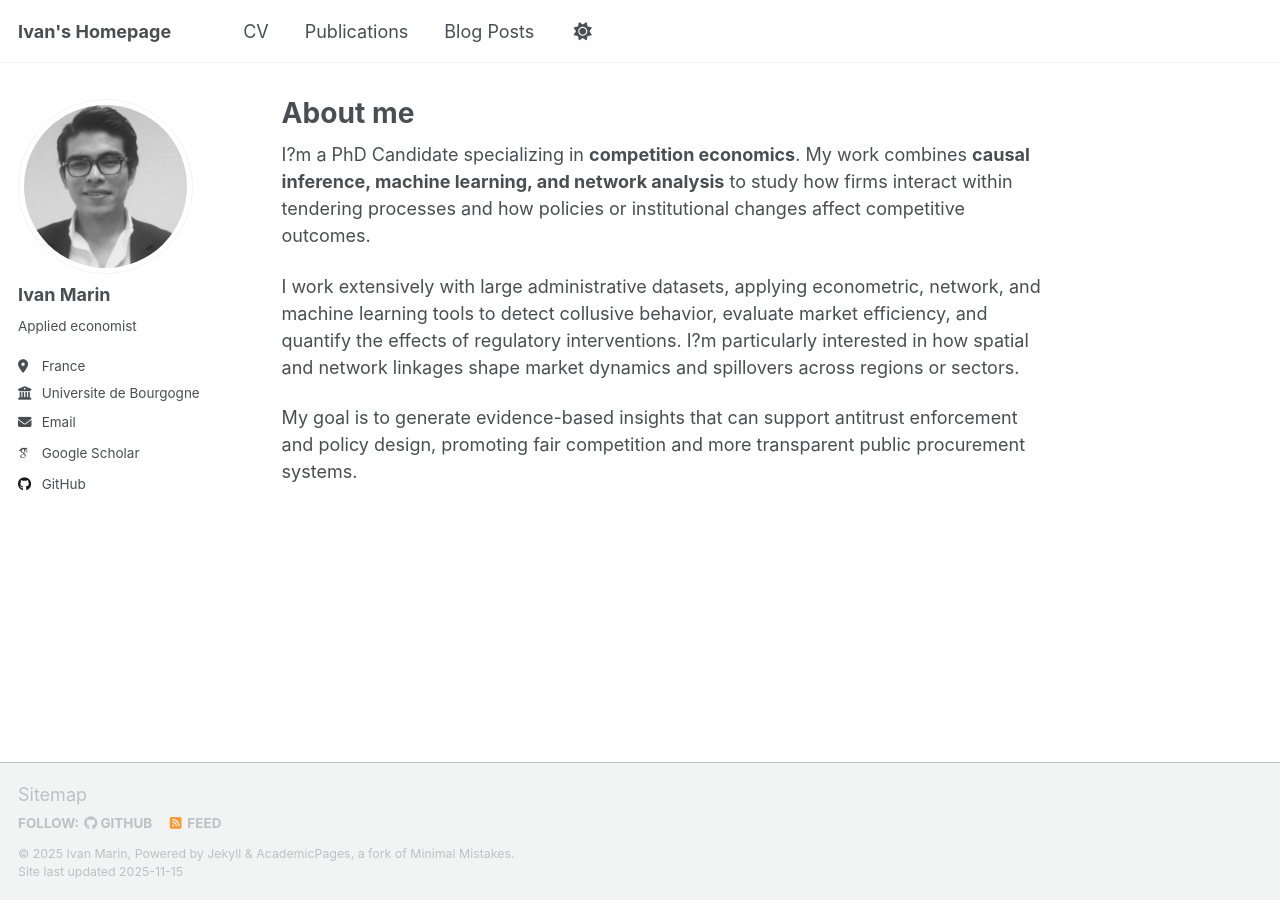
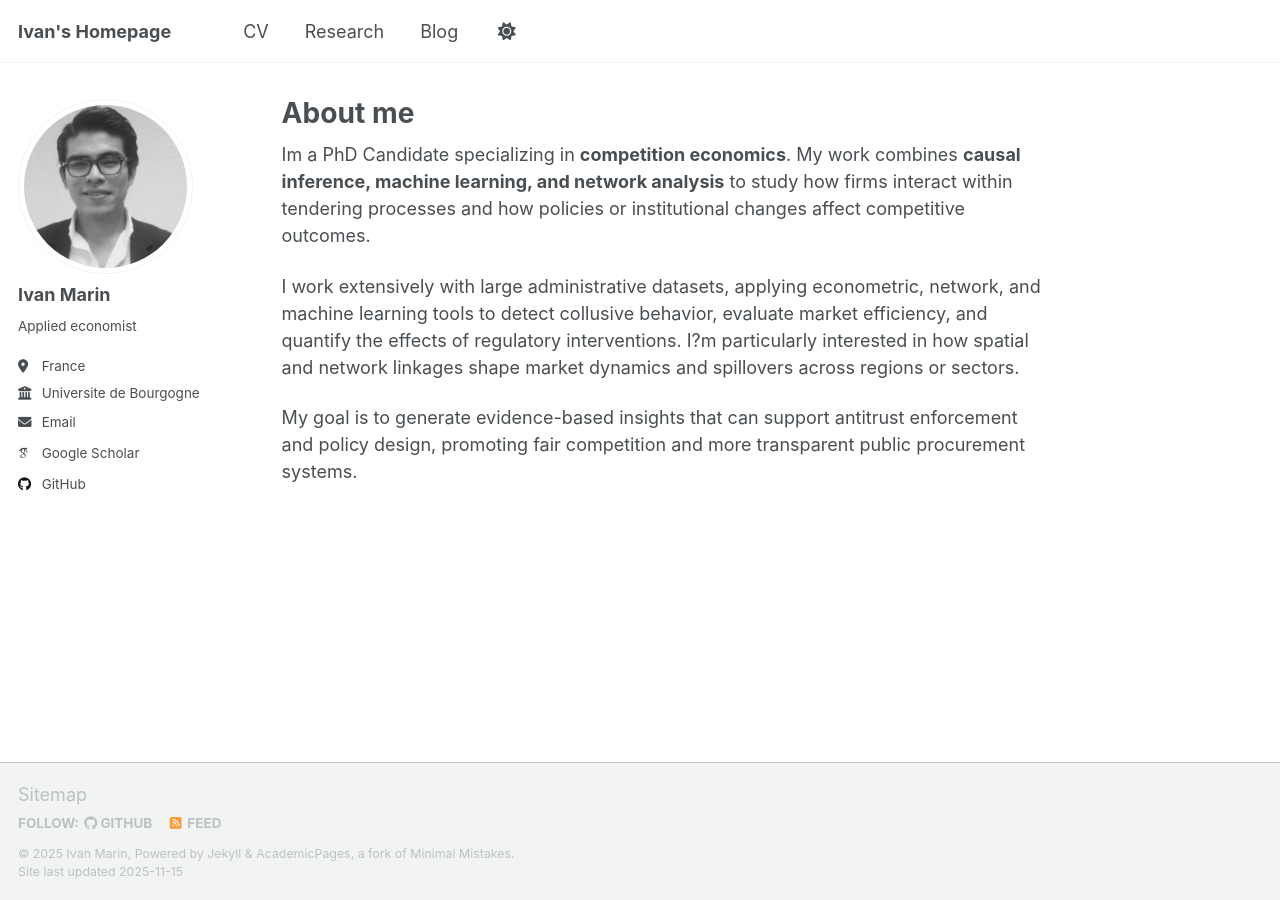
Before and after one commit to iamarin/iamarin.github.io, a Jekyll site: the page built from _pages/about.md, in a window 1280 px wide. Built offline with Jekyll 4.4.1, drawn with Linux system fonts in a browser that asks for light colours; some web fonts are replaced; a script that is not in the unit is left out.

Commit message:
changing title

```diff
--- a/_data/navigation.yml
+++ b/_data/navigation.yml
@@ -11,7 +11,7 @@ main:
   - title: "CV"
     url: /files/CV_IvanMARIN.pdf
 
-  - title: "Publications"
+  - title: "Research"
     url: /publications/
 
   # - title: "Blog"
@@ -26,7 +26,7 @@ main:
   # - title: "Publications"
   #   url: /portfolio/
 
-  - title: "Blog Posts"
+  - title: "Blog"
     url: /year-archive/
 
   # - title: "CV"
--- a/_pages/about.md
+++ b/_pages/about.md
@@ -7,7 +7,7 @@ redirect_from:
   - /about.html
 ---
 
-I?m a PhD Candidate specializing in **competition economics**. My work combines **causal inference, machine learning, and network analysis** to study how firms interact within tendering processes and how policies or institutional changes affect competitive outcomes.
+Im a PhD Candidate specializing in **competition economics**. My work combines **causal inference, machine learning, and network analysis** to study how firms interact within tendering processes and how policies or institutional changes affect competitive outcomes.
 
 I work extensively with large administrative datasets, applying econometric, network, and machine learning tools to detect collusive behavior, evaluate market efficiency, and quantify the effects of regulatory interventions. I?m particularly interested in how spatial and network linkages shape market dynamics and spillovers across regions or sectors.
 
```
Also changed, not shown: 1 other file.
